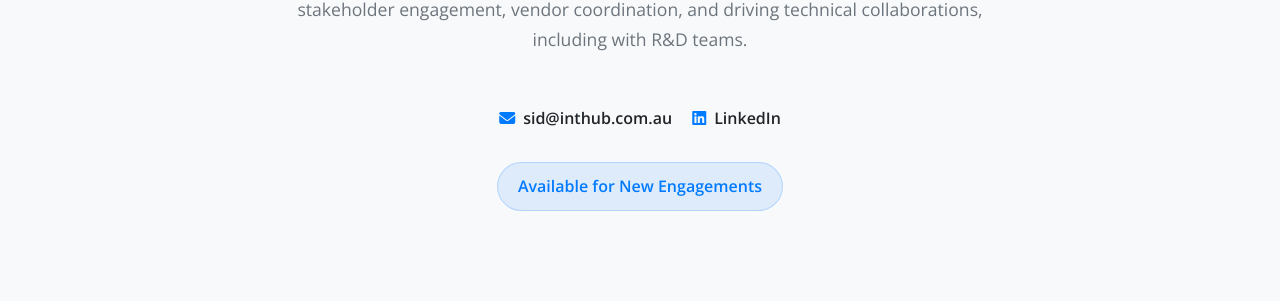
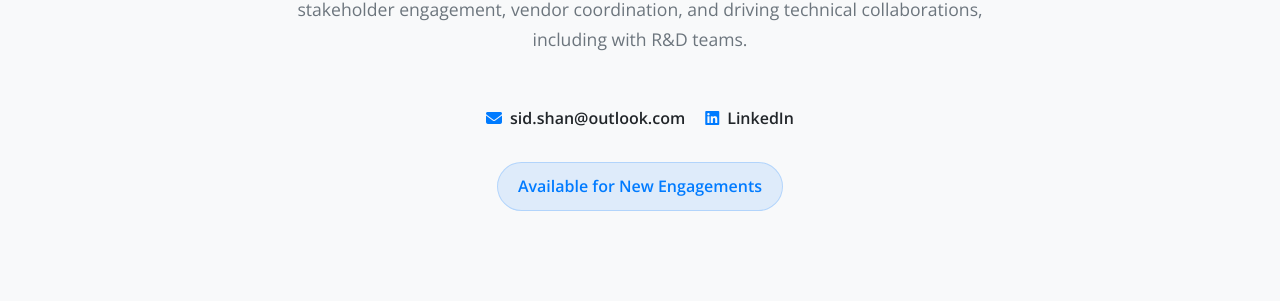
Before and after one commit to sid-inthub/sid-inthub.github.io, a Jekyll site: the page built from index.md, in a window 1280 px wide and 900 px high, scrolled down 647 px. Shown: the part 153-454 px from the top of the window. Built offline with Jekyll 4.4.1, drawn with Linux system fonts in a browser that asks for light colours.

Commit message:
change email

```diff
--- a/index.md
+++ b/index.md
@@ -15,15 +15,15 @@
         <!-- <br/> <em>Full employment history available upon request.</em> -->
       </p>
       <div class="profile-contact">
-        <a href="mailto:sid@inthub.com.au" class="contact-item">
-          <i class="fas fa-envelope"></i> sid@inthub.com.au
+        <a href="mailto:sid.shan@outlook.com" class="contact-item">
+          <i class="fas fa-envelope"></i> sid.shan@outlook.com
         </a>
         <a href="https://www.linkedin.com/in/sidshan/" class="contact-item" target="_blank" rel="noopener noreferrer">
           <i class="fab fa-linkedin"></i> LinkedIn
         </a>
-        <!--<a href="https://github.com/sid-inthub" class="contact-item" target="_blank" rel="noopener noreferrer">
-  <i class="fab fa-github"></i> GitHub
-</a>-->
+        <!--<a href="https://sid-inthub.github.io/" class="contact-item" target="_blank" rel="noopener noreferrer">
+          <i class="fab fa-github"></i> GitHub
+        </a> -->
       </div>
       <div class="profile-availability">
         {{ page.availability_status }}
```
